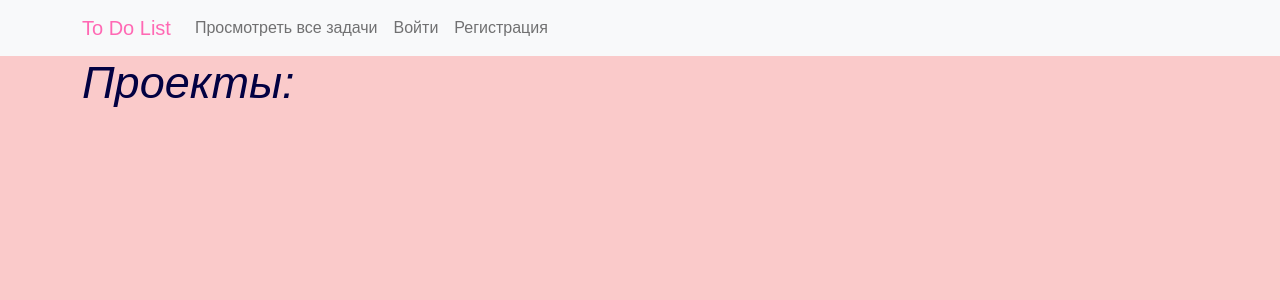
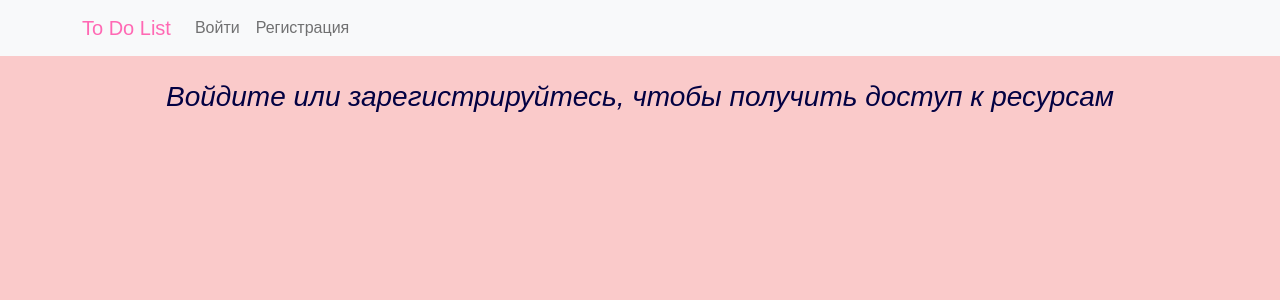
Before and after one commit to aaimry/todolist2.0, a Django app: page / in a window 1280 px wide. Shown: the top 300 px of the page. Run offline with Django 4.2, Linux system fonts and the light colour scheme; data that the repository does not hold is empty; parts of the project's set-up code (start-up, migrations or seed data) failed here and were passed over.

Commit message:
добавлены проверки в шаблоны html

```diff
--- a/source/todolist/templates/projects/check.html
+++ b/source/todolist/templates/projects/check.html
@@ -37,6 +37,7 @@
         {% endif %}
     {% endif %}
     <br>
+    {% if perms.todolist.add_todolist and user in check_project.user.all %}
         <h3>Задачи проекта: </h3>
         <div class="container">
             <div class="row justify-content-between">
@@ -55,4 +56,7 @@
                 {% endfor %}
             </div>
         </div>
+    {% else %}
+        <h3>Задачи недоступны для просмотра</h3>
+    {% endif %}
 {% endblock %}
--- a/source/todolist/templates/projects/projects.html
+++ b/source/todolist/templates/projects/projects.html
@@ -1,19 +1,18 @@
 {% extends 'base.html' %}
 {% block nav %}
-    {% if user.is_authenticated %}
+    {% if perms.todolist.add_projects and user in check_list.project.user.all %}
         <li class="nav-item">
             <a class="nav-link" aria-current="page" href="{% url 'tracker:project_add' %}">Добавить проект</a>
         </li>
-        <li class="nav-item">
-            <a class="nav-link" aria-current="page" href="{% url 'tracker:index' %}">Просмотреть все задачи</a>
-        </li>
-    {% else %}
+    {% endif %}
+    {% if user.is_authenticated %}
         <li class="nav-item">
             <a class="nav-link" aria-current="page" href="{% url 'tracker:index' %}">Просмотреть все задачи</a>
         </li>
     {% endif %}
 {% endblock %}
 {% block content %}
+    {% if user.is_authenticated %}
         <div class="container">
             <h1 class="text-start">Проекты:</h1>
             {% for project in projects %}
@@ -38,6 +37,10 @@
             {% endfor %}
         </div>
         </div>
+    {% else %}
+        <br>
+        <h3>Войдите или зарегистрируйтесь, чтобы получить доступ к ресурсам</h3>
+    {% endif %}
     {% if is_paginated %}
         {% include 'partial/pagination.html' %}
     {% endif %}
--- a/source/todolist/templates/tracker/check_list.html
+++ b/source/todolist/templates/tracker/check_list.html
@@ -17,6 +17,7 @@
     </li>
 {% endblock %}
 {% block content %}
+    {% if perms.todolist.add_todolist and user in check_list.project.user.all %}
         <h1>{{ check_list.aim }}</h1>
         <h3>Тип:
             {% for type in check_list.type.all %}
@@ -28,4 +29,5 @@
             <h3>Описание: {{ check_list.description }}</h3>
             <h3>Статус: {{ check_list.status }}</h3>
         {% endif %}
+    {% endif %}
 {% endblock %}
```
Lines whose indentation alone changed are shown as unchanged.
